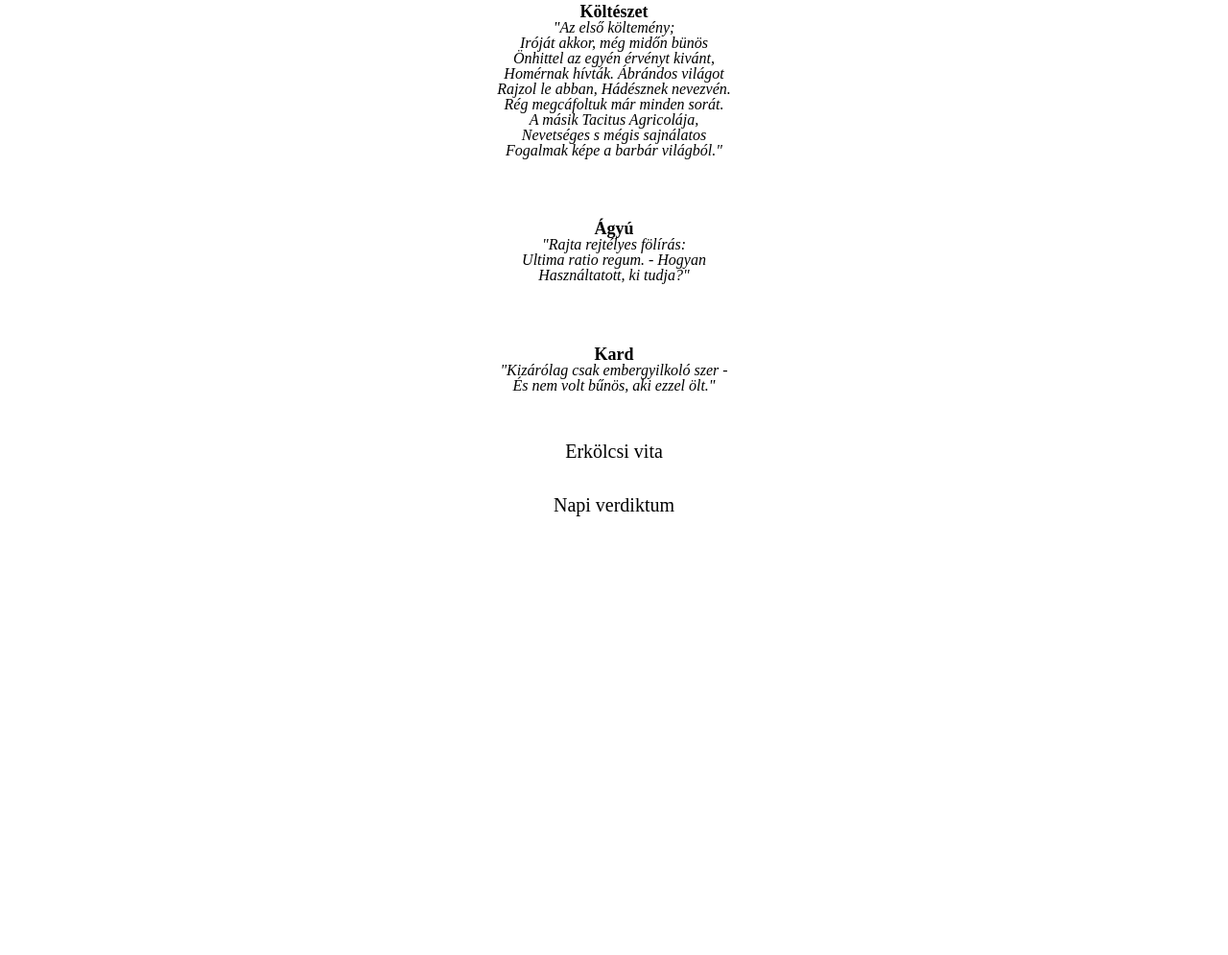
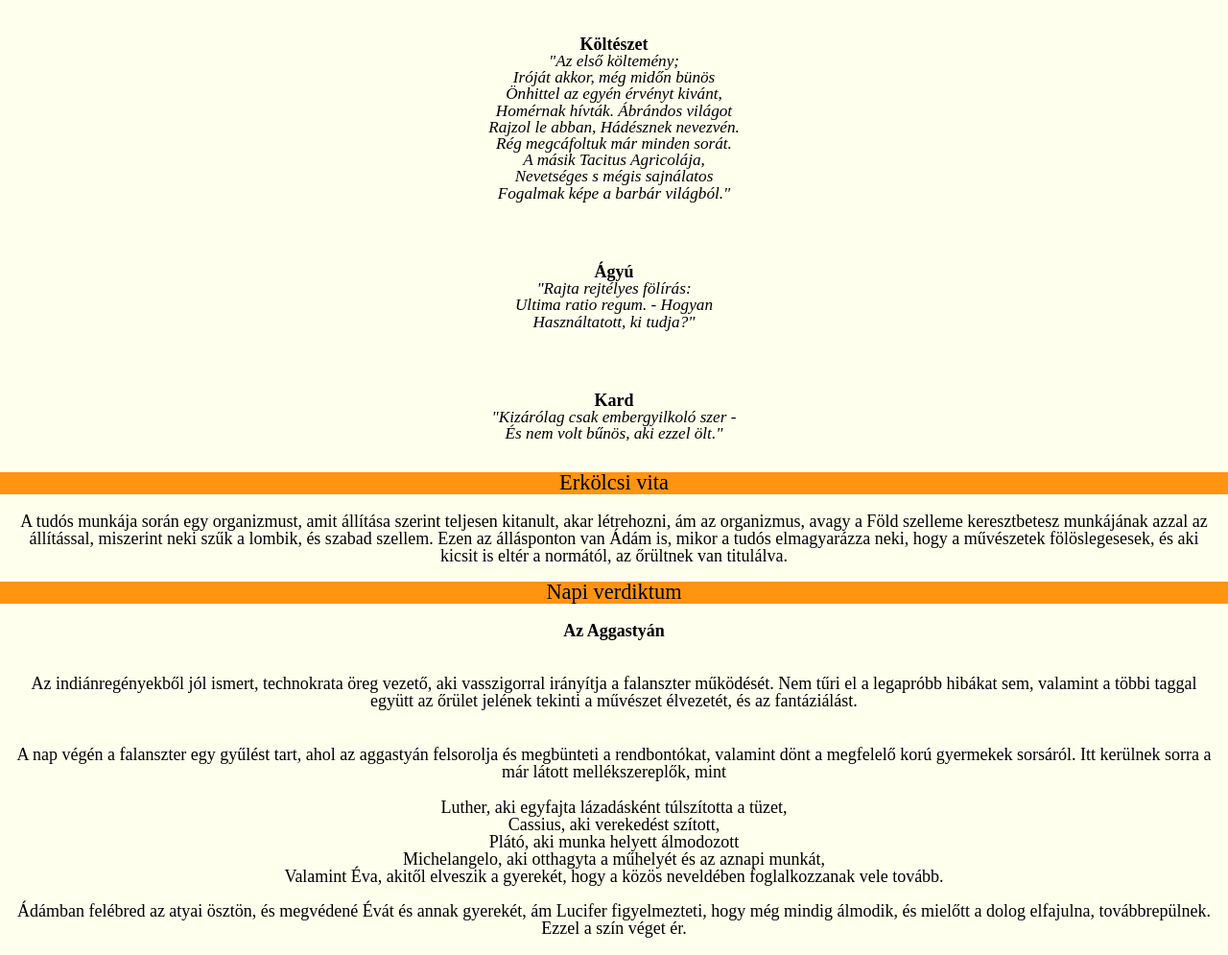
Before and after one commit to KobusSenpai/stage15, a plain HTML site: page index.html in a window 1280 px wide. Shown: the part 1336-2331 px from the top of the page at 96% size. Before the commit the page ends 1890 px from the top, so only its background shows below. Drawn offline with Linux system fonts and the light colour scheme.

Commit message:
Semi final, useable

```diff
--- a/index.css
+++ b/index.css
@@ -51,23 +51,32 @@ table {
 
 /* Standard */
 
+html{
+	background-color: #FFE;
+}
 p{
-	padding: 1.125rem 0rem;
+	padding: 1.175rem 1rem;
+	text-align: center;
+	font-size: 1.125rem;
 }
 h1{
 	text-align: center;
 	font-size: 1.5rem;
 	position: sticky;
 	top: 0;
+	background-color: #FF9410;
 }
 div.section-header{
 	text-align: center;
 	position: sticky;
 	top: 0;
+
 }
 p.section-header{
-	font-size: 1.25rem;
+	font-size: 1.40rem;
 	top: 0;
+	background-color: #FF9410;
+	padding: 0;
 }
 table{
 	border: 0rem;
@@ -97,11 +106,15 @@ td{
 	vertical-align: middle;
 }
 .description{
-	font-size: 1rem;
+	font-size: 1.075rem;
 	font-style: italic;
 }
 #container{
 	text-align: center;
 	width: 100%;
 }
+li{
+	text-align: center;
+	font-size: 1.125rem;
+}
 /*  */
--- a/index.html
+++ b/index.html
@@ -9,11 +9,11 @@
 	<div id="page">
 		<h1>Falanszter</h1>
 		<div id="section_0">
-			<p>Lucifer</p>
+			<p class="name">Lucifer</p>
 			<p>
-
+				Az "idegenvezető" szerepében Lucifer sokkal passzívabb mint a korábbi színekben.
 			</p>
-			<p>Ádám</p>
+			<p class="name">Ádám</p>
 			<p>
 				A tudós vitapartnereként Ádám folyamatosan a szabadság és az érzelmi értekek mellett érvel, szembemenve az "új világrend" technológián alapuló értékrendjével.
 			</p>
@@ -102,13 +102,30 @@
 			<div class="section-header">
 				<p class="section-header">Erkölcsi vita</p>
 			</div>
-
+			<p>
+				A tudós munkája során egy organizmust, amit állítása szerint teljesen kitanult, akar létrehozni, ám az organizmus, avagy a Föld szelleme keresztbetesz munkájának azzal az állítással, miszerint neki szűk a lombik, és szabad szellem. Ezen az állásponton van Ádám is, mikor a tudós elmagyarázza neki, hogy a művészetek fölöslegesesek, és aki kicsit is eltér a normától, az őrültnek van titulálva.
+			</p>
 		</div>
 		<div id="section_3">
 			<div class="section-header">
 				<p class="section-header">Napi verdiktum</p>
 			</div>
-
+			<p class="name">Az Aggastyán</p>
+			<p>
+				Az indiánregényekből jól ismert, technokrata öreg vezető, aki vasszigorral irányítja a falanszter működését. Nem tűri el a legapróbb hibákat sem, valamint a többi taggal együtt az őrület jelének tekinti a művészet élvezetét, és az fantáziálást.
+			</p>
+			<p>
+			A nap végén a falanszter egy gyűlést tart, ahol az aggastyán felsorolja és megbünteti a rendbontókat, valamint dönt a megfelelő korú gyermekek sorsáról. Itt kerülnek sorra a már látott mellékszereplők, mint </p>
+			<ul>
+				<li>Luther, aki egyfajta lázadásként túlszította a tüzet,</li>
+				<li>Cassius, aki verekedést szított,</li>
+				<li>Plátó, aki munka helyett álmodozott</li>
+				<li>Michelangelo, aki otthagyta a műhelyét és az aznapi munkát,</li>
+				<li>Valamint Éva, akitől elveszik a gyerekét, hogy a közös neveldében foglalkozzanak vele tovább.</li>
+			</ul>
+			<p>
+				Ádámban felébred az atyai ösztön, és megvédené Évát és annak gyerekét, ám Lucifer figyelmezteti, hogy még mindig álmodik, és mielőtt a dolog elfajulna, továbbrepülnek. Ezzel a szín véget ér.
+			</p>
 		</div>
 	</div>
 </body>
```
